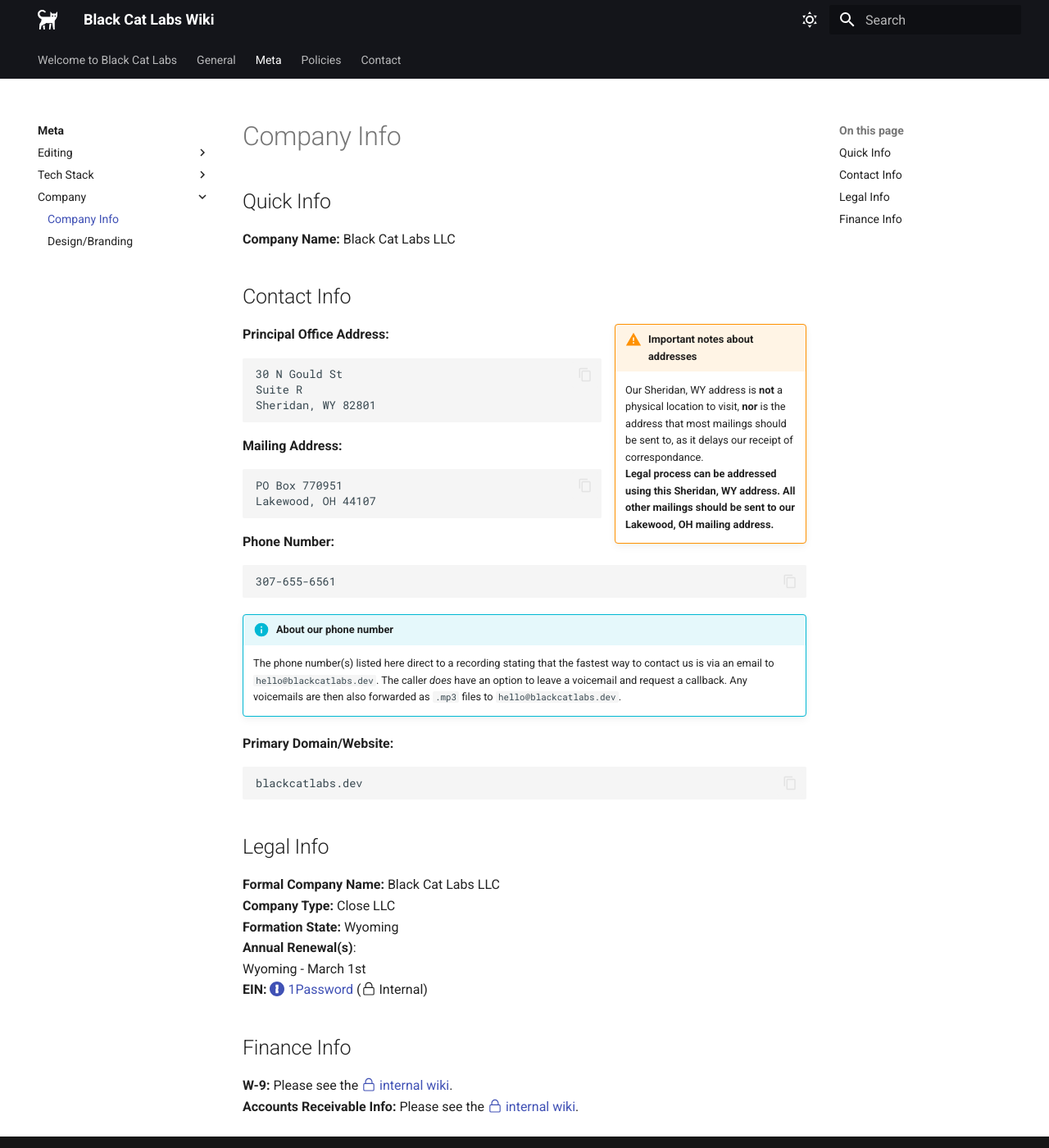
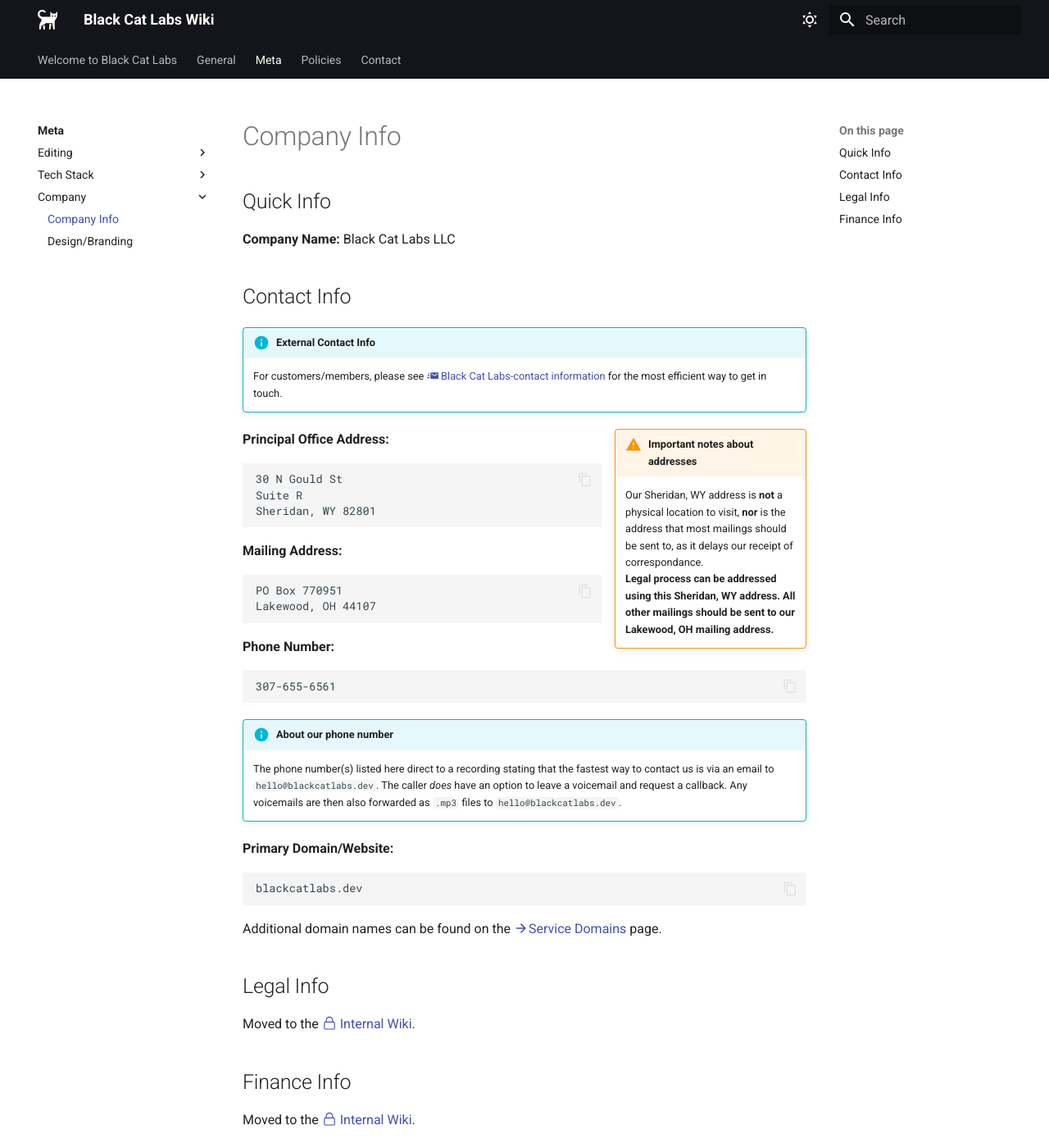
Before and after one commit to blackcat-labs/blackcatlabs-wiki, an MkDocs documentation site: the page built from docs/meta/company/company-info.md, in a window 1280 px wide and 1400 px high. Shown: the whole window at 82% size. Built offline with MkDocs 1.6.1 and Material for MkDocs 9.7.7, drawn with Linux system fonts in a browser that asks for light colours; comment, search, counter and statistics services are not loaded.

Commit message:
Update company-info.md

````diff
--- a/docs/meta/company/company-info.md
+++ b/docs/meta/company/company-info.md
@@ -5,6 +5,9 @@
 
 
 ## Contact Info
+!!! info "External Contact Info"
+    For customers/members, please see [:material-email-fast: Black Cat Labs-contact information](../../contact/README.md) for the most efficient way to get in touch.
+
 !!! warning inline end "Important notes about addresses"
     Our Sheridan, WY address is **not** a physical location to visit, **nor** is the address that most mailings should be sent to, as it delays our receipt of correspondance.
     **Legal process can be addressed using this Sheridan, WY address. All other mailings should be sent to our Lakewood, OH mailing address.**
@@ -31,15 +34,10 @@ Lakewood, OH 44107
 ```
 blackcatlabs.dev
 ```
+Additional domain names can be found on the [:material-arrow-right:Service Domains](../../general/service-domains.md) page.
 
 ## Legal Info
-**Formal Company Name:** Black Cat Labs LLC
-**Company Type:** Close LLC
-**Formation State:** Wyoming
-**Annual Renewal(s)**:
-Wyoming - March 1st
-**EIN:** [:simple-1password: 1Password](https://start.1password.com/open/i?a=B5NVCNGFJBCCLCDCN5FKFPGVBI&v=ekwocviwvv6m6rhwwimekktr3m&i=j6djgmkqmyafiddapwvszzvvdq&h=blackcat-labs.1password.com) (:octicons-lock-24: Internal)
+Moved to the [:octicons-lock-24: Internal Wiki]().
 
 ## Finance Info
-**W-9:** Please see the [:octicons-lock-24: internal wiki](https://wiki-internal.blackcatlabs.dev/finance/accounts-receivable/#other-helpful-info).
-**Accounts Receivable Info:** Please see the [:octicons-lock-24: internal wiki](https://wiki-internal.blackcatlabs.dev/finance/accounts-receivable/).
+Moved to the [:octicons-lock-24: Internal Wiki]().
````
